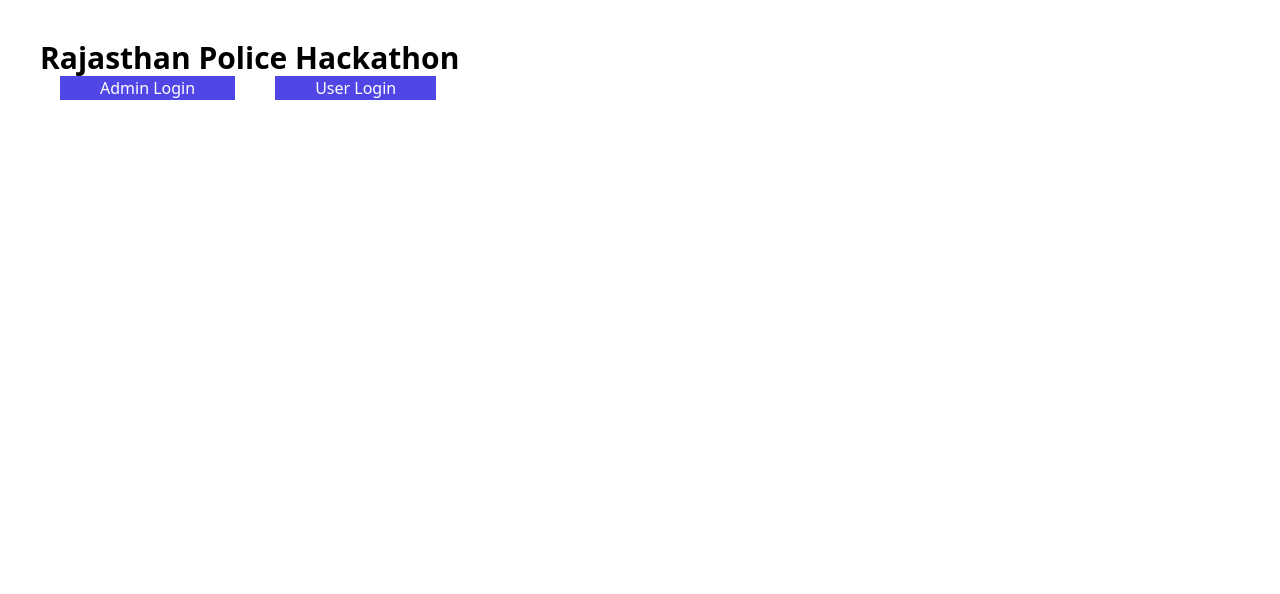
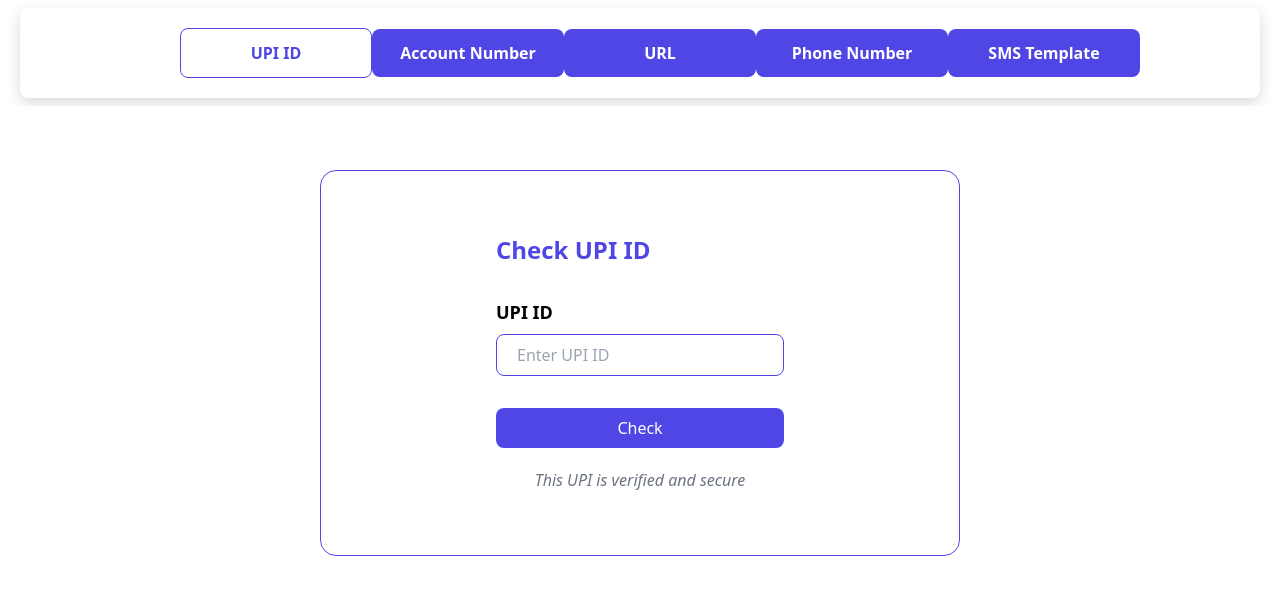
Before and after one commit to Vishal-Borse/troubleshooters-frontend, a React (Create React App) app: page / in a window 1280 px wide. Shown: the top 594 px of the page. Built offline with nearby package versions, Linux system fonts and the light colour scheme.

Commit message:
added fraudDetection page

```diff
--- /dev/null
+++ b/src/components/forms/acccountNumber/accountNumber.jsx
@@ -0,0 +1,35 @@
+const AccountNumberForm = () => {
+    return (
+      <>
+        <div className="h-80 px-8 flex items-center justify-center w-96 mx-auto my-auto">
+          <form>
+            <div>
+              <h1 className="text-2xl text-indigo-600 font-bold mb-8">
+                Check Account Number
+              </h1>
+              {/* <hr className='w-32 h-1 rounded-lg bg-black'/> */}
+            </div>
+            <div className="flex-column">
+              <h2 className="text-lg font-semibold mb-2">Account Number</h2>
+              <input
+                className="px-5 py-2 border rounded-lg border-indigo-600 w-72"
+                placeholder="Enter Account Number"
+                required
+              />
+            </div>
+            <div>
+              <button className="mt-8 bg-indigo-600 px-5 w-72 text-white rounded-lg py-2">
+                Check
+              </button>
+            </div>
+            <div>
+              <p className=" text-center italic text-gray-500 mt-5">
+                This Account Number is verified and secure
+              </p>
+            </div>
+          </form>
+        </div>
+      </>
+    );
+  };
+  export default AccountNumberForm;
--- /dev/null
+++ b/src/components/forms/phoneNumber/phoneNumber.jsx
@@ -0,0 +1,35 @@
+const PhoneNumberForm = () => {
+  return (
+    <>
+      <div className="h-80 px-8 flex items-center justify-center w-96 mx-auto my-auto">
+        <form>
+          <div>
+            <h1 className="text-2xl text-indigo-600 font-bold mb-8">
+              Check Phone Number
+            </h1>
+            {/* <hr className='w-32 h-1 rounded-lg bg-black'/> */}
+          </div>
+          <div className="flex-column">
+            <h2 className="text-lg font-semibold mb-2">Phone Number</h2>
+            <input
+              className="px-5 py-2 border rounded-lg border-indigo-600 w-72"
+              placeholder="Enter Phone Number"
+              required
+            />
+          </div>
+          <div>
+            <button className="mt-8 bg-indigo-600 px-5 w-72 text-white rounded-lg py-2">
+              Check
+            </button>
+          </div>
+          <div>
+            <p className=" text-center italic text-gray-500 mt-5">
+              This phone number is verified and secure
+            </p>
+          </div>
+        </form>
+      </div>
+    </>
+  );
+};
+export default PhoneNumberForm;
--- /dev/null
+++ b/src/components/forms/sms/smsForm.jsx
@@ -0,0 +1,35 @@
+const SmsForm = () => {
+  return (
+    <>
+      <div className="min-h-80 px-8 flex items-center justify-center w-96 mx-auto my-auto">
+        <form>
+          <div>
+            <h1 className="text-2xl text-indigo-600 font-bold mb-8">
+              Check SMS
+            </h1>
+            {/* <hr className='w-32 h-1 rounded-lg bg-black'/> */}
+          </div>
+          <div className="flex-column">
+            <h2 className="text-lg font-semibold mb-2">SMS Template</h2>
+            <textarea
+              className="px-5 py-2 border rounded-lg border-indigo-600 w-72"
+              placeholder="Enter SMS"
+              required
+            />
+          </div>
+          <div>
+            <button className="mt-8 bg-indigo-600 px-5 w-72 text-white rounded-lg py-2">
+              Check
+            </button>
+          </div>
+          <div>
+            <p className=" text-center italic text-gray-500 mt-5">
+              This sms is verified and secure
+            </p>
+          </div>
+        </form>
+      </div>
+    </>
+  );
+};
+export default SmsForm;
--- /dev/null
+++ b/src/components/forms/upiForm/upiForm.jsx
@@ -0,0 +1,35 @@
+const UpiForm = () => {
+  return (
+    <>
+      <div className="h-80 px-8 flex items-center justify-center w-96 mx-auto my-auto">
+        <form>
+          <div>
+            <h1 className="text-2xl text-indigo-600 font-bold mb-8">
+              Check UPI ID
+            </h1>
+            {/* <hr className='w-32 h-1 rounded-lg bg-black'/> */}
+          </div>
+          <div className="flex-column">
+            <h2 className="text-lg font-semibold mb-2">UPI ID</h2>
+            <input
+              className="px-5 py-2 border rounded-lg border-indigo-600 w-72"
+              placeholder="Enter UPI ID"
+              required
+            />
+          </div>
+          <div>
+            <button className="mt-8 bg-indigo-600 px-5 w-72 text-white rounded-lg py-2">
+              Check
+            </button>
+          </div>
+          <div>
+            <p className=" text-center italic text-gray-500 mt-5">
+              This UPI is verified and secure
+            </p>
+          </div>
+        </form>
+      </div>
+    </>
+  );
+};
+export default UpiForm;
--- /dev/null
+++ b/src/components/forms/urlForm/urlForm.jsx
@@ -0,0 +1,35 @@
+const UrlForm = () => {
+  return (
+    <>
+      <div className="h-80 px-8 flex items-center justify-center w-96 mx-auto my-auto">
+        <form>
+          <div>
+            <h1 className="text-2xl text-indigo-600 font-bold mb-8">
+              Check URL
+            </h1>
+            {/* <hr className='w-32 h-1 rounded-lg bg-black'/> */}
+          </div>
+          <div className="flex-column">
+            <h2 className="text-lg font-semibold mb-2">URL</h2>
+            <input
+              className="px-5 py-2 border rounded-lg border-indigo-600 w-72"
+              placeholder="Enter URL"
+              required
+            />
+          </div>
+          <div>
+            <button className="mt-8 bg-indigo-600 px-5 w-72 text-white rounded-lg py-2">
+              Check
+            </button>
+          </div>
+          <div>
+            <p className=" text-center italic text-gray-500 mt-5">
+              This URL is verified and secure
+            </p>
+          </div>
+        </form>
+      </div>
+    </>
+  );
+};
+export default UrlForm;
--- /dev/null
+++ b/src/pages/FraudDetection/fraudDetection.css
@@ -0,0 +1,10 @@
+.form,.nav{
+  /* box-shadow: rgba(17, 17, 26, 0.05) 0px 4px 16px,
+    rgba(17, 17, 26, 0.05) 0px 8px 32px; */
+    box-shadow: rgba(0, 0, 0, 0.15) 0px 5px 15px 0px;
+}
+.active{
+    border:solid 1px rgb(79 70 229);
+    color:rgb(79 70 229);
+    background-color: white;
+}
--- /dev/null
+++ b/src/pages/FraudDetection/fraudDetection.jsx
@@ -0,0 +1,89 @@
+import { useState } from "react";
+import UpiForm from "../../components/forms/upiForm/upiForm";
+import SmsForm from "../../components/forms/sms/smsForm";
+import AccountNumberForm from "../../components/forms/acccountNumber/accountNumber";
+import UrlForm from "../../components/forms/urlForm/urlForm";
+import PhoneNumberForm from "../../components/forms/phoneNumber/phoneNumber";
+import "./fraudDetection.css";
+const FraudDetection = () => {
+  const [formNumber, setFormNumber] = useState(1);
+
+  const getNavItemClass = (navItem) => {
+    return formNumber === navItem ? "active" : "";
+  };
+
+  return (
+    <>
+      <div>
+        <div>
+          <div className="nav flex items-center justify-between px-40 py-5 mx-5 my-2 rounded-lg">
+            <div
+              onClick={() => {
+                console.log(formNumber);
+                setFormNumber(1);
+              }}
+              className={`cursor-pointer min-w-48 text-center ${getNavItemClass(
+                1
+              )} bg-indigo-600 px-2 py-3 text-md font-semibold text-white rounded-lg hover:bg-indigo-300`}
+            >
+              <h2>UPI ID</h2>
+            </div>
+
+            <div
+              onClick={() => {
+                console.log(formNumber);
+                setFormNumber(2);
+              }}
+              className={`cursor-pointer min-w-48 text-center ${getNavItemClass(
+                2
+              )} bg-indigo-600 px-2 py-3 text-md font-semibold text-white rounded-lg hover:bg-indigo-300`}
+            >
+              <h2>Account Number</h2>
+            </div>
+            <div
+              onClick={() => {
+                console.log(formNumber);
+                setFormNumber(3);
+              }}
+              className={`cursor-pointer min-w-48 text-center ${getNavItemClass(
+                3
+              )} bg-indigo-600 px-2 py-3 text-md font-semibold text-white rounded-lg hover:bg-indigo-300`}
+            >
+              <h2>URL</h2>
+            </div>
+            <div
+              onClick={() => {
+                console.log(formNumber);
+                setFormNumber(4);
+              }}
+              className={`cursor-pointer min-w-48 text-center ${getNavItemClass(
+                4
+              )} bg-indigo-600 px-2 py-3 text-md font-semibold text-white rounded-lg hover:bg-indigo-300`}
+            >
+              <h2>Phone Number</h2>
+            </div>
+            <div
+              onClick={() => {
+                console.log(formNumber);
+                setFormNumber(5);
+              }}
+              className={`cursor-pointer min-w-48 text-center ${getNavItemClass(
+                5
+              )} bg-indigo-600 px-2 py-3 text-md font-semibold text-white rounded-lg hover:bg-indigo-300`}
+            >
+              <h2>SMS Template</h2>
+            </div>
+          </div>
+        </div>
+        <div className="rounded-2xl m-5 w-2/4 py-8 mx-auto mt-16 border border-indigo-600">
+          {formNumber === 1 ? <UpiForm /> : null}
+          {formNumber === 2 ? <AccountNumberForm /> : null}
+          {formNumber === 3 ? <UrlForm /> : null}
+          {formNumber === 4 ? <PhoneNumberForm /> : null}
+          {formNumber === 5 ? <SmsForm /> : null}
+        </div>
+      </div>
+    </>
+  );
+};
+export default FraudDetection;
--- a/src/router/routes/default.js
+++ b/src/router/routes/default.js
@@ -7,11 +7,14 @@ import NotificationPage from "../../pages/notification-page/notification-page";
 import OpenCases from "../../pages/openCases/openCases";
 import Home from "../../pages/Home/home";
 import CaseModal from "../../components/caseModal/caseModal";
+import UpiForm from "../../components/forms/upiForm/upiForm";
+import SmsForm from "../../components/forms/sms/smsForm";
+import FraudDetection from "../../pages/FraudDetection/fraudDetection";
 
 const Default = () => {
   return (
     <Routes>
-      <Route index element={<Home/>} />
+      <Route index element={<FraudDetection/>} />
       <Route path="/adminlogin" element={<Login />} />
       <Route path="/dashboard" element={<Dashboard />} />
       <Route path="/dashboard/notifications" element={<NotificationPage />} />
```
